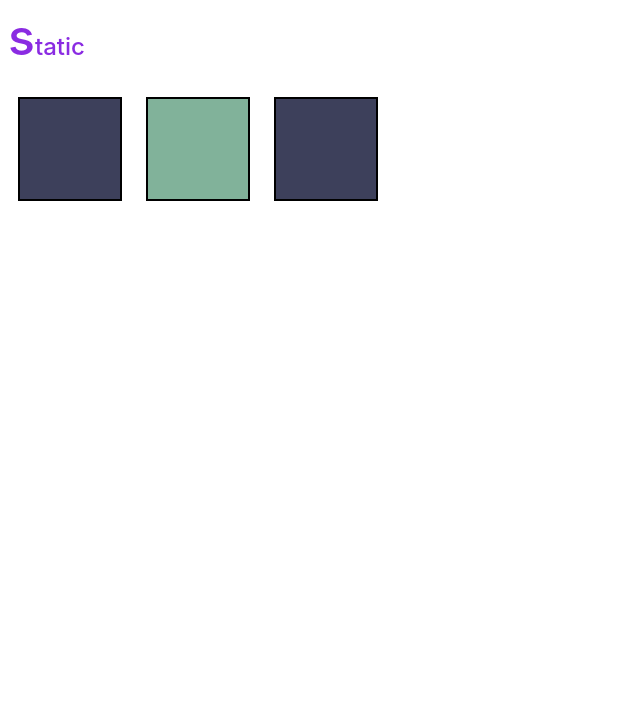
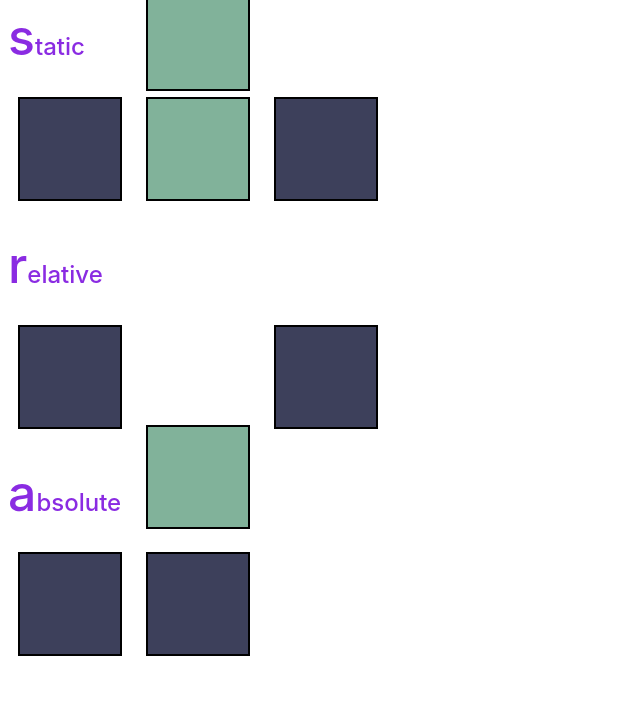
Before and after one commit to zoro9483/Bootcamp2021, a plain HTML site: page index.html in a window 1280 px wide. Shown: the part 73-800 px from the top of the page, without its empty margins (0-640 px from the left). Drawn offline with Linux system fonts and the light colour scheme.

Commit message:
adding static and relative and absolute to app css file

```diff
--- a/app.css
+++ b/app.css
@@ -133,3 +133,15 @@ div {
     position: static;
 
 }
+
+#relative #middle {
+    position: relative;
+    top:100px;
+
+}
+
+#absolute #middle {
+    position: absolute;
+    top:50px;
+    lefe:50px;
+}
--- a/index.html
+++ b/index.html
@@ -18,6 +18,18 @@
 
   <section id="static">
     <h2>static</h2>
+    <div></div>
+    <div id="middle"></div>
+    <div></div>
+
+    <section id="relative">
+      <h2>relative</h2>
+      <div></div>
+      <div id="middle"></div>
+      <div></div>
+
+      <section id="absolute">
+        <h2>absolute</h2>
         <div></div>
         <div id="middle"></div>
         <div></div>
```
Lines whose indentation alone changed are shown as unchanged.
